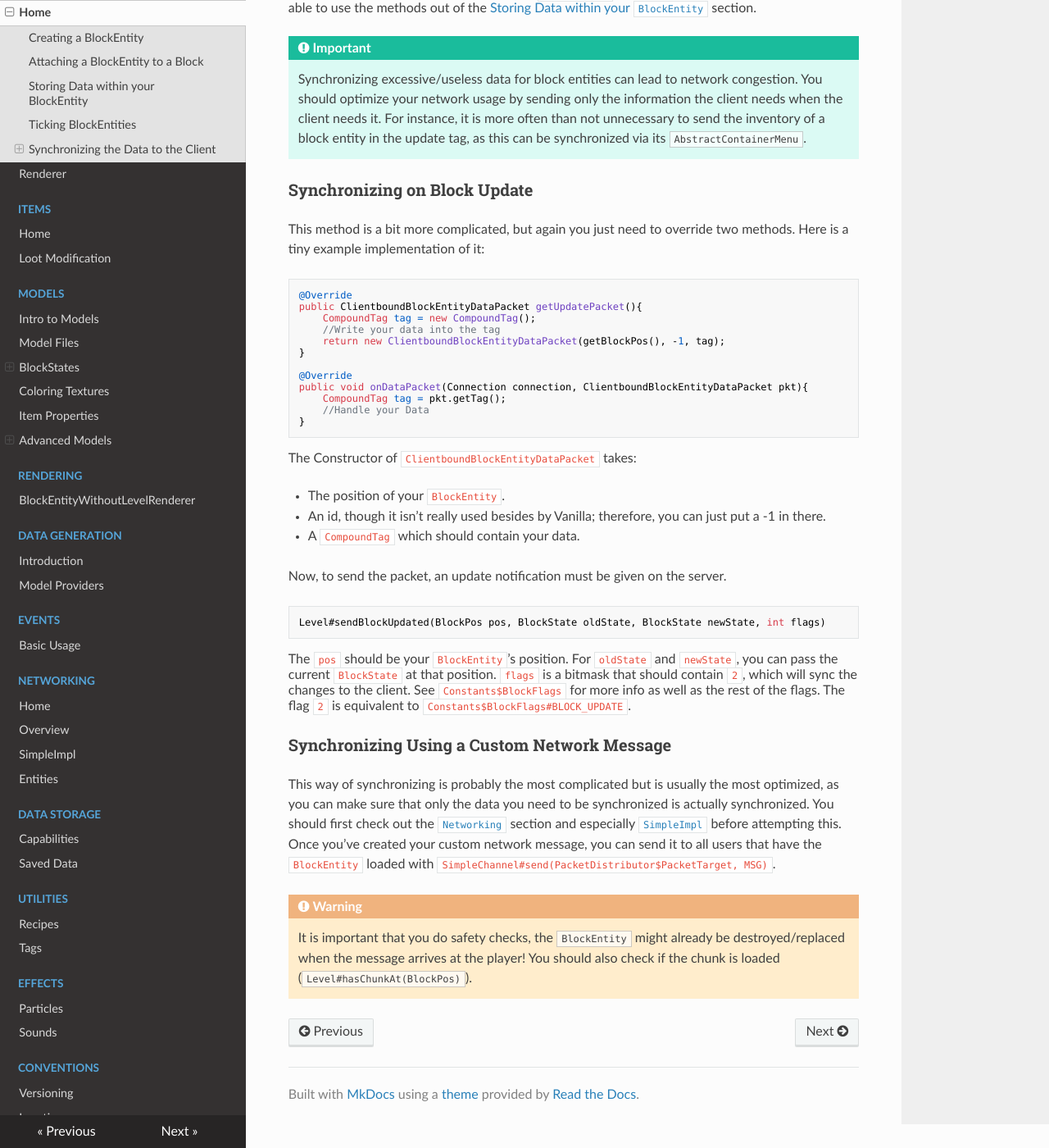
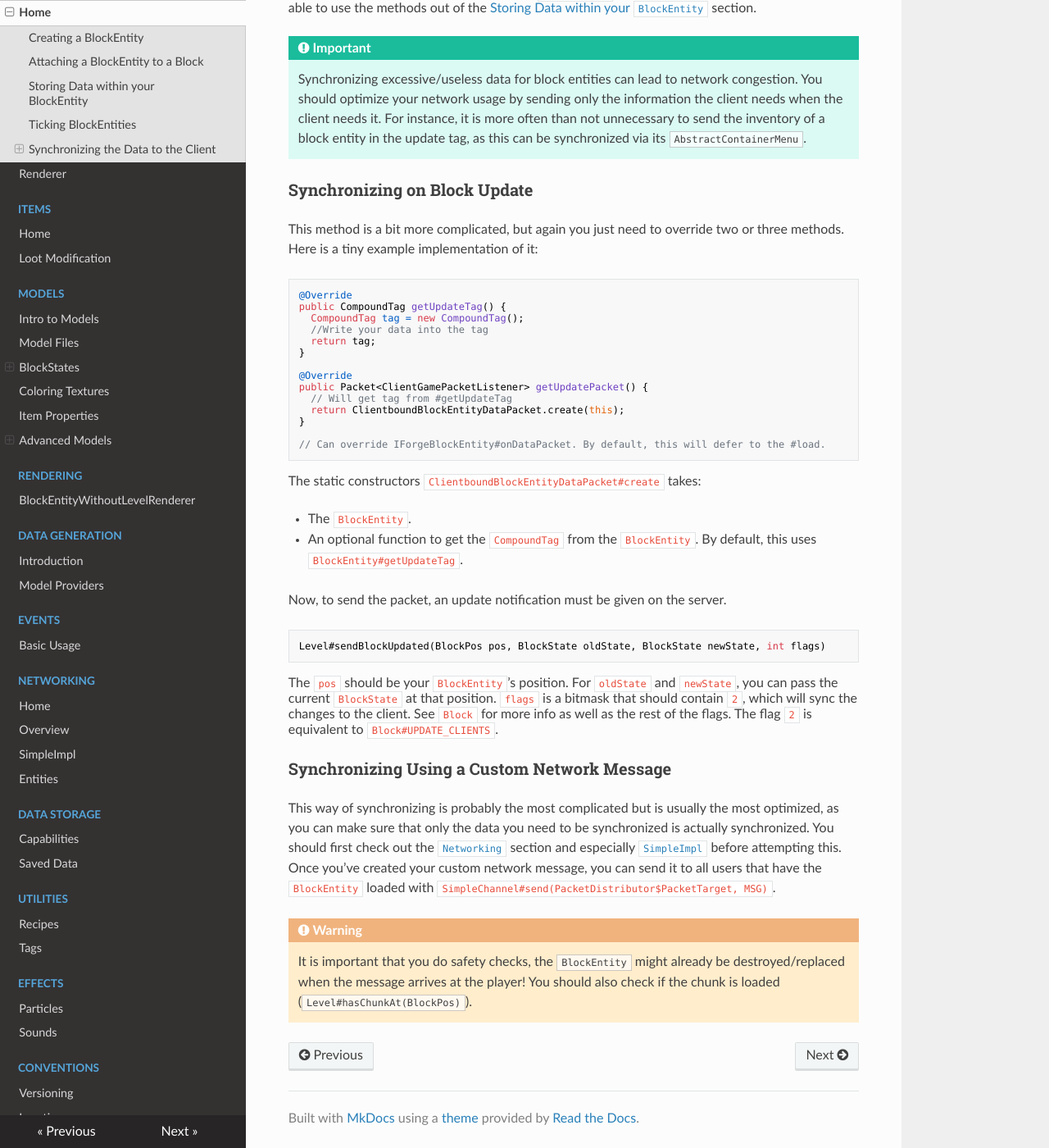
Before and after one commit to MinecraftForge/Documentation, an MkDocs documentation site: the page built from docs/blockentities/blockentity.md, in a window 1280 px wide and 1400 px high, scrolled down 2396 px. Shown: the whole window at 82% size. Built offline with MkDocs 1.6.1, drawn with Linux system fonts in a browser that asks for light colours; nearby versions of some CDN libraries; some of the changed text lies outside the part shown.

Commit message:
Update (b, be, i)

````diff
--- a/docs/blockentities/blockentity.md
+++ b/docs/blockentities/blockentity.md
@@ -91,27 +91,28 @@ while the second one processes that data. If your `BlockEntity` doesn't contain
 
 ### Synchronizing on Block Update
 
-This method is a bit more complicated, but again you just need to override two methods.
+This method is a bit more complicated, but again you just need to override two or three methods.
 Here is a tiny example implementation of it:
 ```java
 @Override
-public ClientboundBlockEntityDataPacket getUpdatePacket(){
-    CompoundTag tag = new CompoundTag();
-    //Write your data into the tag
-    return new ClientboundBlockEntityDataPacket(getBlockPos(), -1, tag);
+public CompoundTag getUpdateTag() {
+  CompoundTag tag = new CompoundTag();
+  //Write your data into the tag
+  return tag;
 }
 
 @Override
-public void onDataPacket(Connection connection, ClientboundBlockEntityDataPacket pkt){
-    CompoundTag tag = pkt.getTag();
-    //Handle your Data
+public Packet<ClientGamePacketListener> getUpdatePacket() {
+  // Will get tag from #getUpdateTag
+  return ClientboundBlockEntityDataPacket.create(this);
 }
+
+// Can override IForgeBlockEntity#onDataPacket. By default, this will defer to the #load.
 ```
-The Constructor of `ClientboundBlockEntityDataPacket` takes:
+The static constructors `ClientboundBlockEntityDataPacket#create` takes:
 
-* The position of your `BlockEntity`.
-* An id, though it isn't really used besides by Vanilla; therefore, you can just put a -1 in there.
-* A `CompoundTag` which should contain your data.
+* The `BlockEntity`.
+* An optional function to get the `CompoundTag` from the `BlockEntity`. By default, this uses `BlockEntity#getUpdateTag`.
 
 Now, to send the packet, an update notification must be given on the server.
 ```java
@@ -119,7 +120,7 @@ Level#sendBlockUpdated(BlockPos pos, BlockState oldState, BlockState newState, i
 ```
 The `pos` should be your `BlockEntity`'s position.
 For `oldState` and `newState`, you can pass the current `BlockState` at that position.
-`flags` is a bitmask that should contain `2`, which will sync the changes to the client. See `Constants$BlockFlags` for more info as well as the rest of the flags. The flag `2` is equivalent to `Constants$BlockFlags#BLOCK_UPDATE`.
+`flags` is a bitmask that should contain `2`, which will sync the changes to the client. See `Block` for more info as well as the rest of the flags. The flag `2` is equivalent to `Block#UPDATE_CLIENTS`.
 
 ### Synchronizing Using a Custom Network Message
 
````
Also changed, not shown: other parts of docs/blockentities/blockentity.md (+1 -1 lines), docs/blocks/interaction.md (+10 -9 lines), docs/items/items.md (+0 -1 lines).
